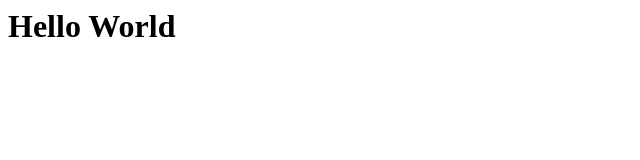
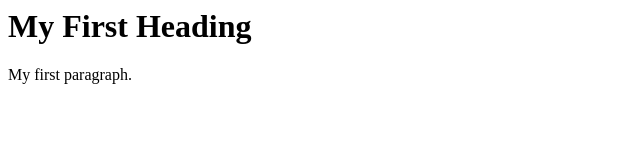
Before and after one commit to itziktdk/mali-law.github.io, a plain HTML site: page index.html in a window 1280 px wide. Shown: the whole page, without its empty margins (0-640 px from the left). Drawn offline with Linux system fonts and the light colour scheme.

Commit message:
Initial commit

```diff
--- a/index.html
+++ b/index.html
@@ -1 +1,7 @@
-<h1>Hello World</h1>
+<html>
+
+<body>
+    <h1>My First Heading</h1>
+    <p>My first paragraph.</p>
+</body>
+</html>
```
